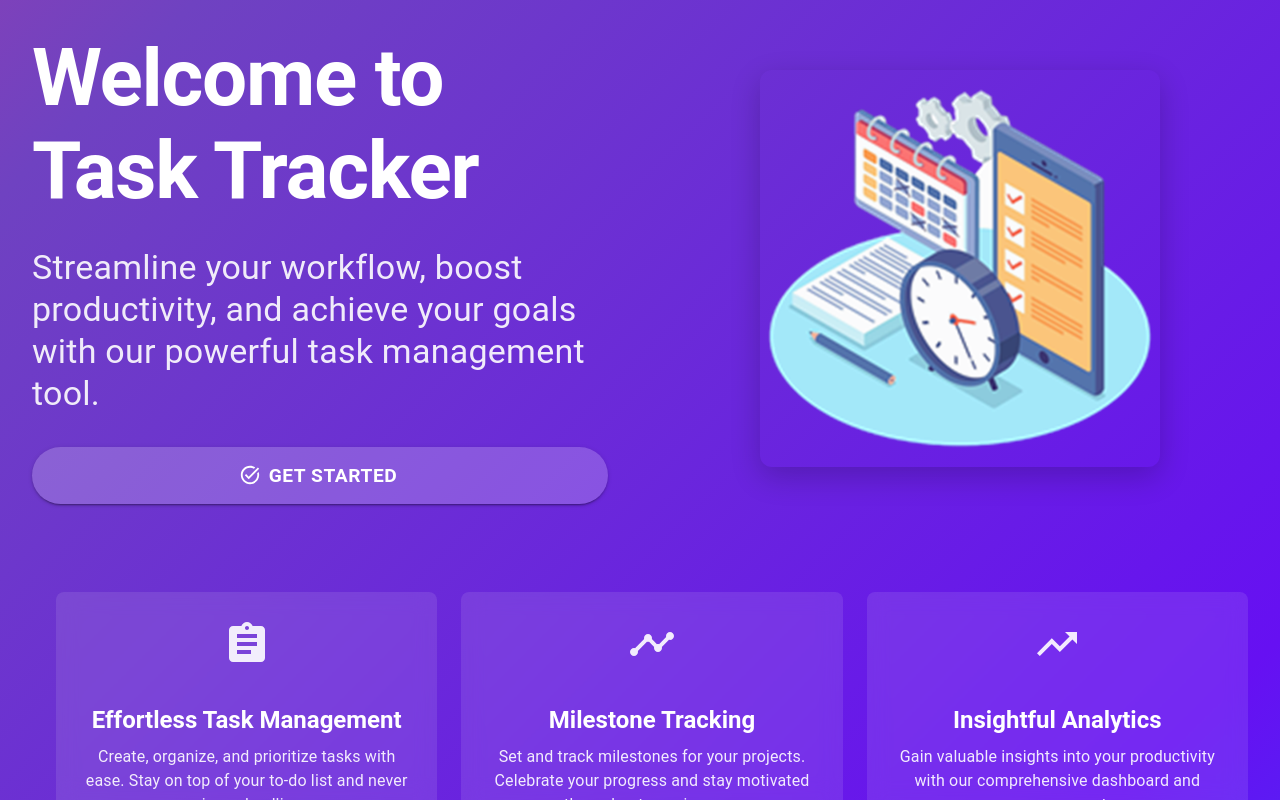
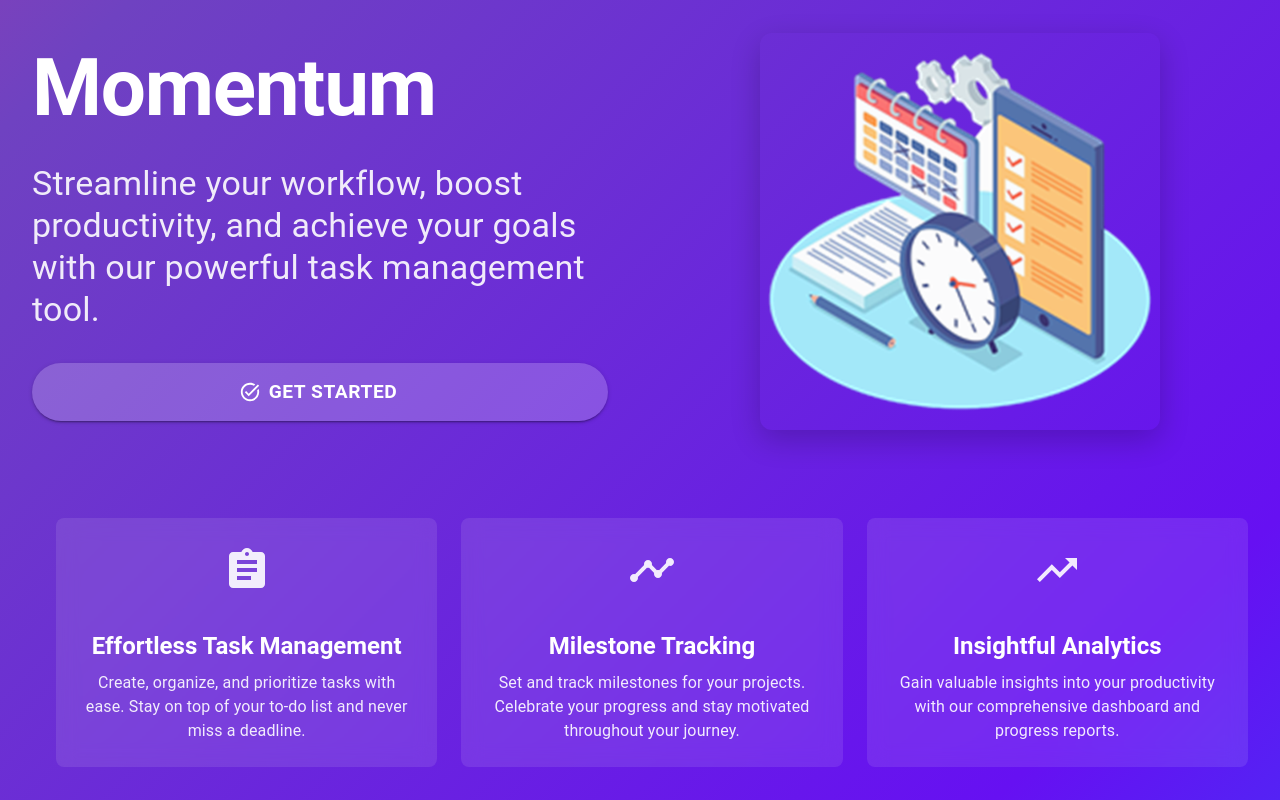
Before and after one commit to Shork-web/Momentum-Progress-Tracker, a React (Vite) app: page / in a window 1280 px wide. Built offline with nearby package versions, Linux system fonts and the light colour scheme.

Commit message:
Updated App, Landing Page, and Login (changed name)

```diff
--- a/src/App.jsx
+++ b/src/App.jsx
@@ -23,6 +23,8 @@ import TabPanel, { StyledTabs, a11yProps } from './components/TabPanel';
 import LandingPage from './components/LandingPage';
 import Login from './components/Login';
 import SignUp from './components/Signup';
+import Snackbar from '@mui/material/Snackbar';
+import Alert from '@mui/material/Alert';
 
 // Router
 import { useNavigate, useLocation } from 'react-router-dom';
@@ -349,7 +351,7 @@ function App() {
             textOverflow: 'ellipsis'
           }}
         >
-          Progress Tracker
+          Momentum
         </Typography>
         <IconButton
           sx={{ ml: { xs: 0, sm: 1 } }}
--- a/src/components/LandingPage.jsx
+++ b/src/components/LandingPage.jsx
@@ -77,7 +77,7 @@ function LandingPage({ onGetStarted }) {
       <Grid container spacing={0} sx={{ minHeight: '100vh' }}>
         <Grid item xs={12} md={6} sx={{ display: 'flex', flexDirection: 'column', justifyContent: 'center', p: 4 }}>
           <Typography variant="h1" component="h1" gutterBottom fontWeight="bold" sx={{ fontSize: { xs: '3rem', md: '4rem', lg: '5rem' } }}>
-            Welcome to Task Tracker
+            Momentum
           </Typography>
           <Typography variant="h4" paragraph sx={{ mb: 4, opacity: 0.9 }}>
             Streamline your workflow, boost productivity, and achieve your goals with our powerful task management tool.
--- a/src/components/Login.jsx
+++ b/src/components/Login.jsx
@@ -1,7 +1,7 @@
 import React, { useState, useEffect } from 'react';
 import {
   TextField, Button, Typography, Box, Grid, Paper,
-  InputAdornment, IconButton, FormControlLabel, Checkbox
+  InputAdornment, IconButton, FormControlLabel, Checkbox, Snackbar
 } from '@mui/material';
 import { styled } from '@mui/material/styles';
 
```
